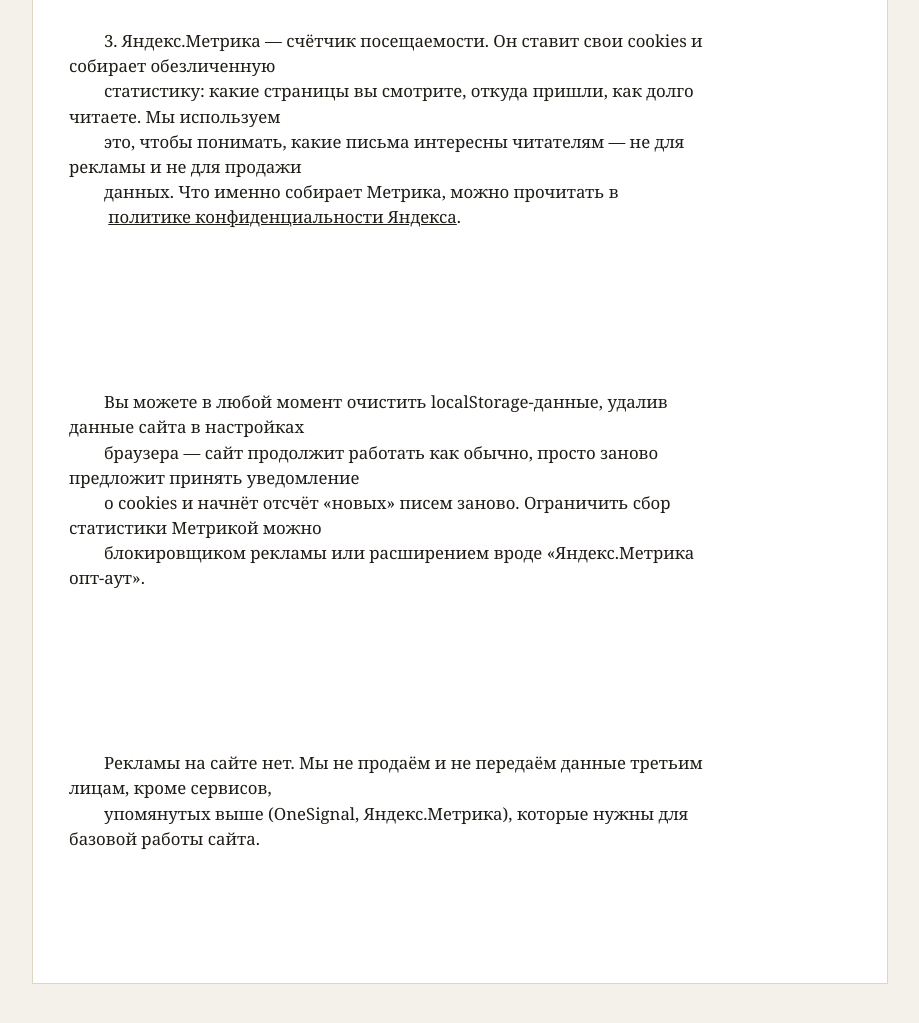
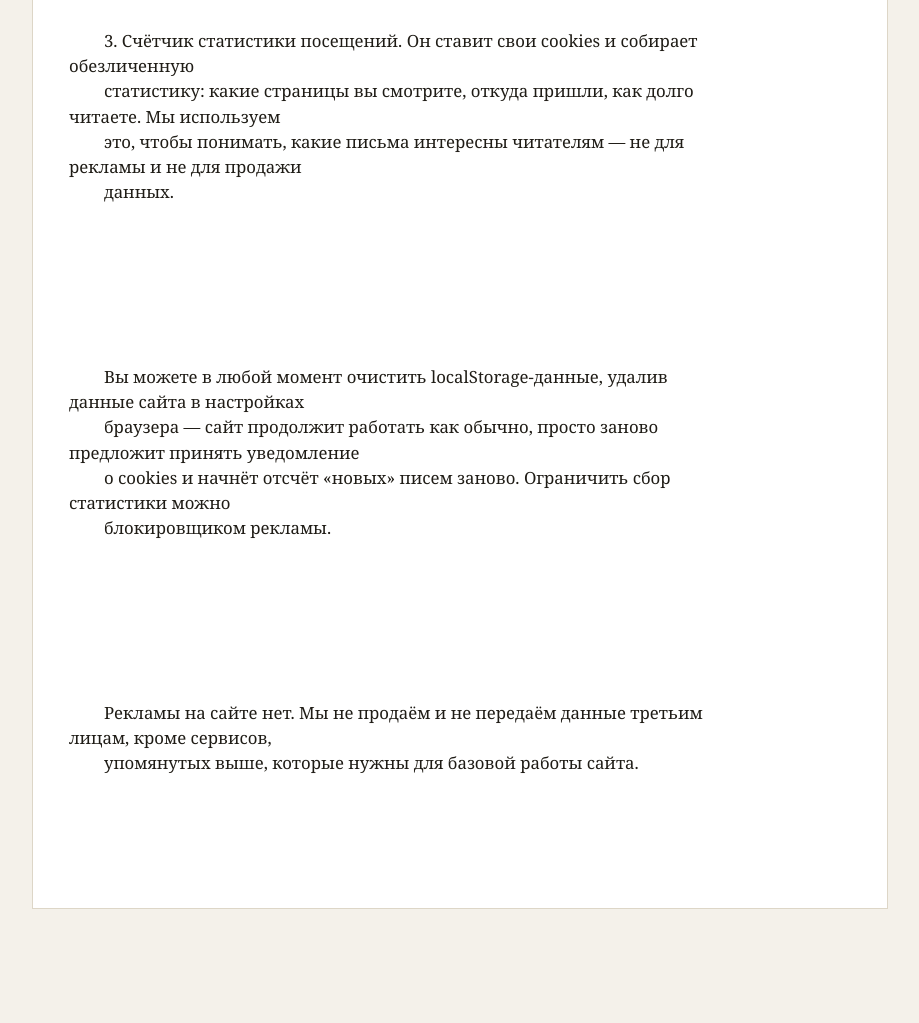
Before and after one commit to pss-dot/poslednie-pravki-site, an Astro site: page /cookies in a window 1280 px wide. Shown: the part 1182-2205 px from the top of the page, without its empty margins (318-1237 px from the left). After the commit the page ends 2171 px from the top, so only its background shows below. Built offline with nearby package versions, Linux system fonts and the light colour scheme; Astro itself is replaced by a stand-in of ours.

Commit message:
Упростить упоминание счётчика в политике cookies

```diff
--- a/src/pages/cookies.astro
+++ b/src/pages/cookies.astro
@@ -28,23 +28,22 @@ const description = 'Политика использования cookies и loca
       </p>
 
       <p>
-        3. Яндекс.Метрика — счётчик посещаемости. Он ставит свои cookies и собирает обезличенную
+        3. Счётчик статистики посещений. Он ставит свои cookies и собирает обезличенную
         статистику: какие страницы вы смотрите, откуда пришли, как долго читаете. Мы используем
         это, чтобы понимать, какие письма интересны читателям — не для рекламы и не для продажи
-        данных. Что именно собирает Метрика, можно прочитать в
-        {' '}<a href="https://yandex.ru/legal/confidential/" target="_blank" rel="noopener">политике конфиденциальности Яндекса</a>.
+        данных.
       </p>
 
       <p>
         Вы можете в любой момент очистить localStorage-данные, удалив данные сайта в настройках
         браузера — сайт продолжит работать как обычно, просто заново предложит принять уведомление
-        о cookies и начнёт отсчёт «новых» писем заново. Ограничить сбор статистики Метрикой можно
-        блокировщиком рекламы или расширением вроде «Яндекс.Метрика опт-аут».
+        о cookies и начнёт отсчёт «новых» писем заново. Ограничить сбор статистики можно
+        блокировщиком рекламы.
       </p>
 
       <p>
         Рекламы на сайте нет. Мы не продаём и не передаём данные третьим лицам, кроме сервисов,
-        упомянутых выше (OneSignal, Яндекс.Метрика), которые нужны для базовой работы сайта.
+        упомянутых выше, которые нужны для базовой работы сайта.
       </p>
     </div>
   </article>
```
